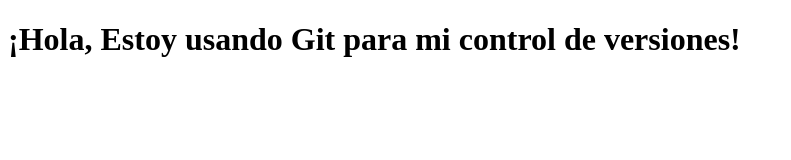
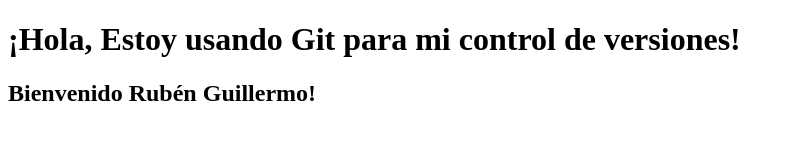
Before and after one commit to valgrh/TallerGitUTN, a plain HTML site: page index.html in a window 1280 px wide. Shown: the whole page, without its empty margins (0-791 px from the left). Drawn offline with Linux system fonts and the light colour scheme.

Commit message:
Se agrego participante Ruben Guillermo
Se agregó una etiqueta H2 con mi nombre

```diff
--- a/index.html
+++ b/index.html
@@ -8,5 +8,6 @@
 </head>
 <body>
 	<h1>¡Hola, Estoy usando Git para mi control de versiones!</h1>
+	<h2>Bienvenido Rub&eacute;n Guillermo!</h2>
 </body>
 </html>
```
